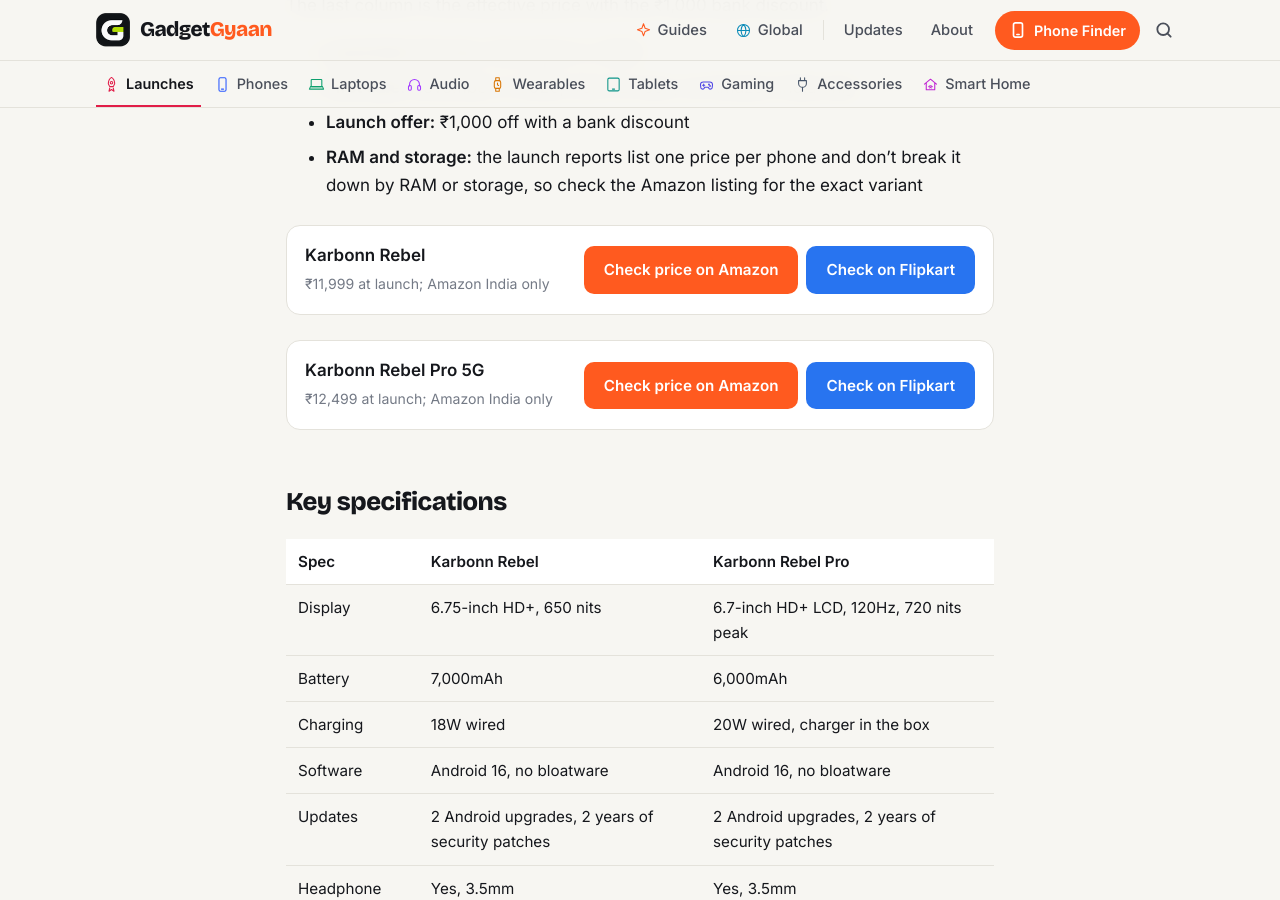
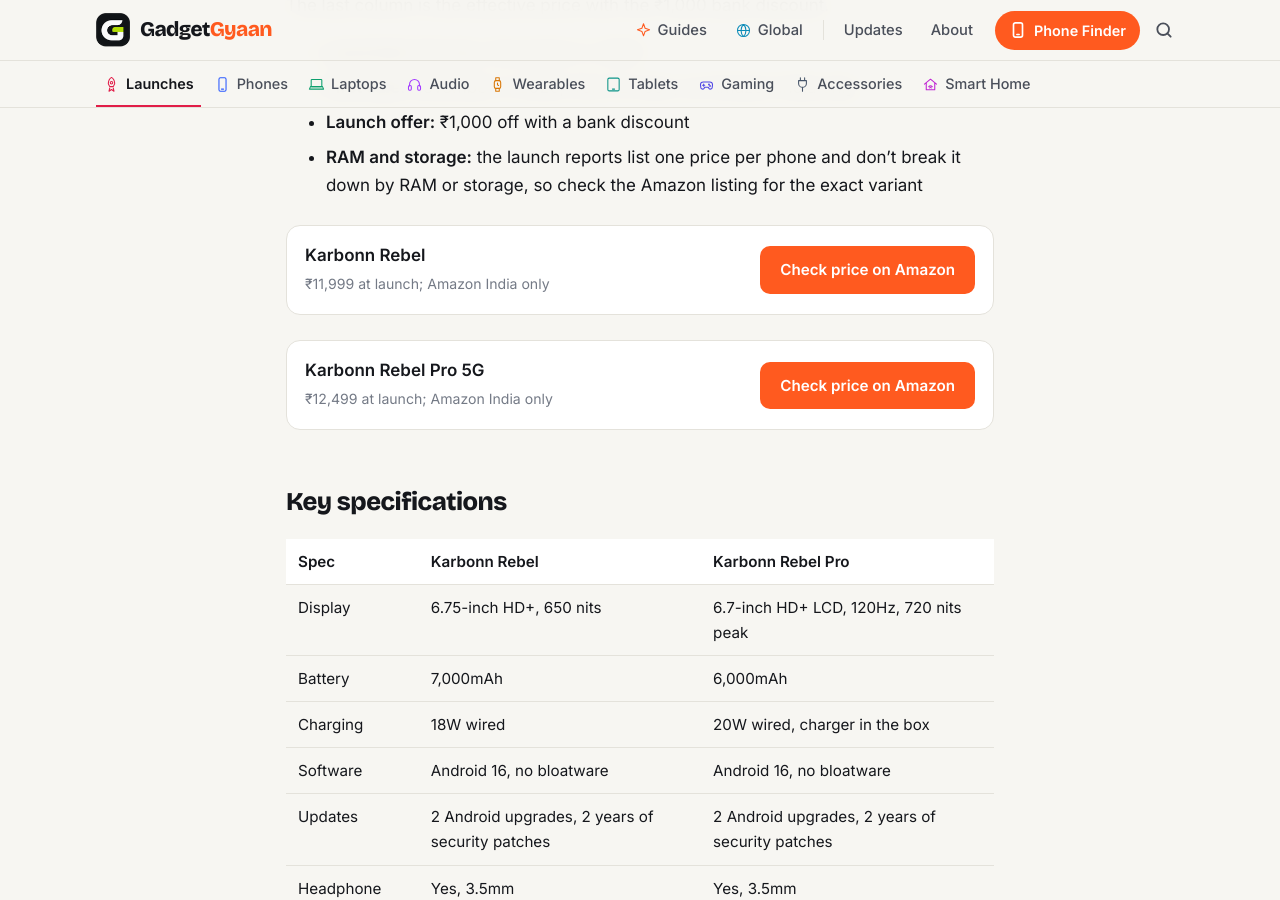
Before and after one commit to kiteksood167/kiteksood167.github.io, a Jekyll site: the page built from _posts/2026-11-01-karbonn-rebel-rebel-pro-5g-india-launch-november-2.md, in a window 1280 px wide and 900 px high, scrolled down 1741 px. Built offline with Jekyll 4.4.1, drawn with Linux system fonts in a browser that asks for light colours; comment, search, counter and statistics services are not loaded.

Commit message:
buy.html: optional flipkart="no" for Amazon-only products (Karbonn Rebel)
Co-Authored-By: Claude Opus 5.5 <noreply@anthropic.com>
Claude-Session: https://claude.ai/code/session_019q2TsaYyUfQwBS5iqKAhGu

```diff
--- a/_includes/buy.html
+++ b/_includes/buy.html
@@ -19,7 +20,7 @@
   </div>
   <div class="buy-btns">
     <a class="btn" href="{{ href }}" target="_blank" rel="sponsored nofollow noopener">Check price on Amazon</a>
-    {% if include.store != "us" and site.flipkart_affid and site.flipkart_affid != "" %}
+    {% if include.store != "us" and include.flipkart != "no" and site.flipkart_affid and site.flipkart_affid != "" %}
     <a class="btn btn-alt" href="https://www.flipkart.com/search?q={{ q }}&affid={{ site.flipkart_affid }}" target="_blank" rel="sponsored nofollow noopener">Check on Flipkart</a>
     {% endif %}
   </div>
--- a/_posts/2026-11-01-karbonn-rebel-rebel-pro-5g-india-launch-november-2.md
+++ b/_posts/2026-11-01-karbonn-rebel-rebel-pro-5g-india-launch-november-2.md
@@ -46,9 +46,9 @@ The last column is the effective price with the ₹1,000 bank discount.
 - **Launch offer:** ₹1,000 off with a bank discount
 - **RAM and storage:** the launch reports list one price per phone and don't break it down by RAM or storage, so check the Amazon listing for the exact variant
 
-{% include buy.html name="Karbonn Rebel" query="Karbonn Rebel smartphone" note="₹11,999 at launch; Amazon India only" %}
+{% include buy.html name="Karbonn Rebel" query="Karbonn Rebel smartphone" note="₹11,999 at launch; Amazon India only" flipkart="no" %}
 
-{% include buy.html name="Karbonn Rebel Pro 5G" query="Karbonn Rebel Pro 5G" note="₹12,499 at launch; Amazon India only" %}
+{% include buy.html name="Karbonn Rebel Pro 5G" query="Karbonn Rebel Pro 5G" note="₹12,499 at launch; Amazon India only" flipkart="no" %}
 
 ## Key specifications
 
```
Also changed, not shown: other parts of _includes/buy.html (+1 -0 lines).
